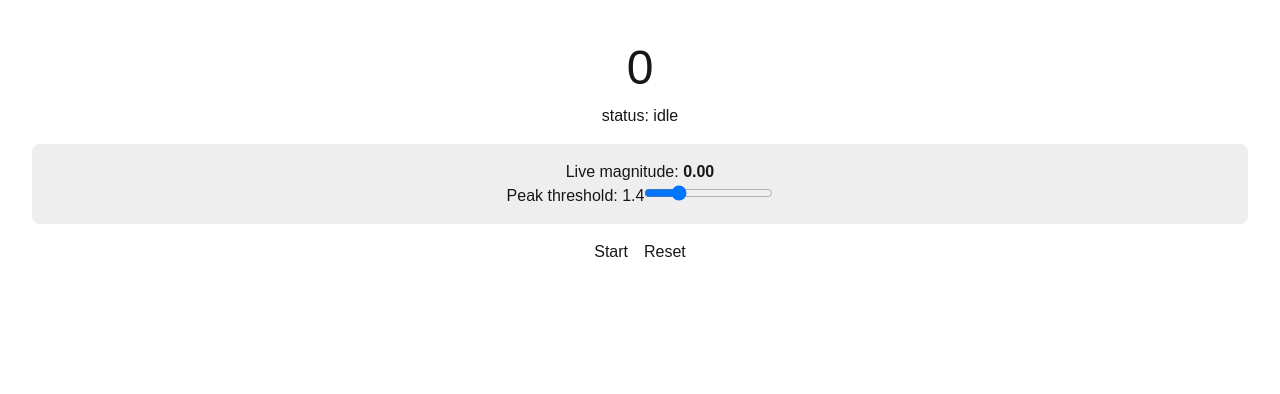
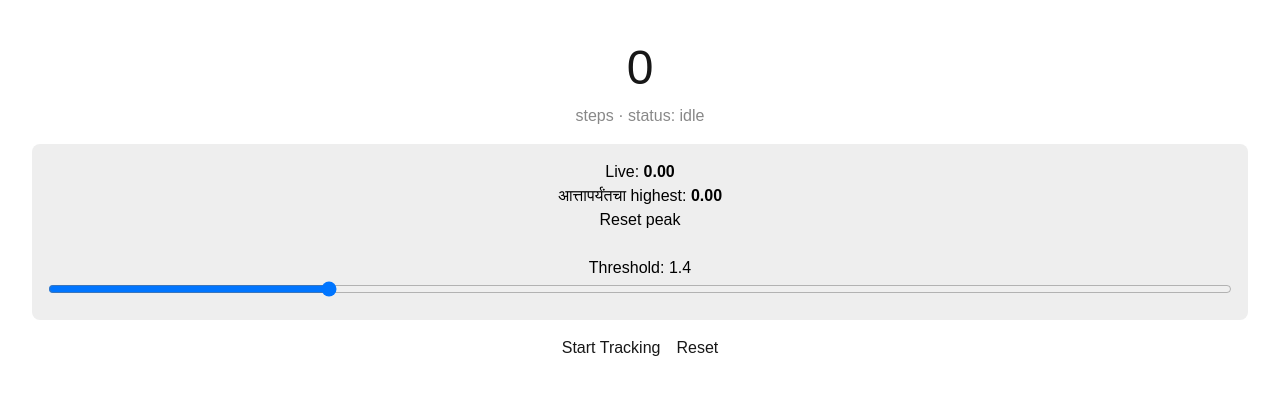
Before and after one commit to omkale1719/step_counter, a Next.js app: page / in a window 1280 px wide. Shown: the top 394 px of the page. Built offline with nearby package versions, Linux system fonts and the light colour scheme.

Commit message:
update files

```diff
--- a/component/StepCounter/index.tsx
+++ b/component/StepCounter/index.tsx
@@ -1,36 +1,43 @@
 'use client';
-
 import { useStepCounter } from "@/hooks/usestepcount";
-
-// import { useStepCounter } from './useStepCounter';
 
 export default function StepCounter() {
   const {
     steps, isTracking, error, status, start, stop, reset,
-    liveMagnitude, peakThreshold, setPeakThreshold,
+    liveMagnitude, peakSeen, setPeakSeen,
+    peakThreshold, setPeakThreshold,
   } = useStepCounter();
 
   return (
     <div style={{ textAlign: 'center', padding: '2rem' }}>
       <h2 style={{ fontSize: '3rem', margin: 0 }}>{steps}</h2>
-      <p>status: {status}</p>
+      <p style={{ color: '#888' }}>steps · status: {status}</p>
 
       {/* --- DEBUG PANEL: calibration नंतर काढून टाका --- */}
-      <div style={{ background: '#eee', padding: '1rem', margin: '1rem 0', borderRadius: 8 }}>
-        <p>Live magnitude: <b>{liveMagnitude.toFixed(2)}</b></p>
+      <div style={{ background: '#eee', padding: '1rem', margin: '1rem 0', borderRadius: 8, color: '#000' }}>
+        <p>Live: <b>{liveMagnitude.toFixed(2)}</b></p>
+        <p>आत्तापर्यंतचा highest: <b>{peakSeen.toFixed(2)}</b></p>
+        <button onClick={() => setPeakSeen(0)}>Reset peak</button>
+        <br /><br />
         <label>
-          Peak threshold: {peakThreshold.toFixed(1)}
+          Threshold: {peakThreshold.toFixed(1)}
           <input
             type="range" min="0.3" max="5" step="0.1"
             value={peakThreshold}
             onChange={(e) => setPeakThreshold(Number(e.target.value))}
+            style={{ width: '100%' }}
           />
         </label>
       </div>
 
       {error && <p style={{ color: 'red' }}>{error}</p>}
-      <div style={{ display: 'flex', gap: '1rem', justifyContent: 'center' }}>
-        {!isTracking ? <button onClick={start}>Start</button> : <button onClick={stop}>Stop</button>}
+
+      <div style={{ display: 'flex', gap: '1rem', justifyContent: 'center', marginTop: '1rem' }}>
+        {!isTracking ? (
+          <button onClick={start}>Start Tracking</button>
+        ) : (
+          <button onClick={stop}>Stop</button>
+        )}
         <button onClick={reset}>Reset</button>
       </div>
     </div>
--- a/hooks/usestepcount.ts
+++ b/hooks/usestepcount.ts
@@ -6,27 +6,36 @@ interface DeviceMotionEventConstructorWithPermission {
   requestPermission?: () => Promise<'granted' | 'denied'>;
 }
 
+const GRAVITY_ALPHA = 0.9;
+const TROUGH_THRESHOLD = 0.5;
+const MIN_STEP_INTERVAL = 300;
+
 export function useStepCounter() {
   const [steps, setSteps] = useState(0);
   const [isTracking, setIsTracking] = useState(false);
   const [error, setError] = useState<string | null>(null);
   const [status, setStatus] = useState<'idle' | 'listening' | 'walking'>('idle');
-  const [liveMagnitude, setLiveMagnitude] = useState(0); // ← DEBUG: live value दाखवण्यासाठी
-  const [peakThreshold, setPeakThreshold] = useState(1.4); // ← DEBUG: UI मधून बदलता येईल
+
+  // DEBUG values — UI मध्ये दाखवण्यासाठी
+  const [liveMagnitude, setLiveMagnitude] = useState(0);
+  const [peakSeen, setPeakSeen] = useState(0);
+
+  const peakThresholdRef = useRef(1.4); // slider ने बदलेल
+  const [peakThreshold, setPeakThresholdState] = useState(1.4);
 
   const gravity = useRef({ x: 0, y: 0, z: 0 });
   const lastStepTime = useRef(0);
   const awaitingTrough = useRef(false);
 
-  const GRAVITY_ALPHA = 0.9;
-  const TROUGH_THRESHOLD = 0.5;
-  const MIN_STEP_INTERVAL = 300;
+  const setPeakThreshold = useCallback((val: number) => {
+    peakThresholdRef.current = val;
+    setPeakThresholdState(val);
+  }, []);
 
   const handleMotion = useCallback((event: DeviceMotionEvent) => {
     const acc = event.accelerationIncludingGravity;
     if (!acc || acc.x === null || acc.y === null || acc.z === null) return;
 
-    // फक्त gravity filter — कुठलंही extra magnitude-smoothing नाही (तेच आधी signal मारत होतं)
     gravity.current.x = GRAVITY_ALPHA * gravity.current.x + (1 - GRAVITY_ALPHA) * acc.x;
     gravity.current.y = GRAVITY_ALPHA * gravity.current.y + (1 - GRAVITY_ALPHA) * acc.y;
     gravity.current.z = GRAVITY_ALPHA * gravity.current.z + (1 - GRAVITY_ALPHA) * acc.z;
@@ -37,12 +46,13 @@ export function useStepCounter() {
 
     const mag = Math.sqrt(linX * linX + linY * linY + linZ * linZ);
 
-    setLiveMagnitude(mag); // ← screen वर live दिसेल
+    setLiveMagnitude(mag);
+    setPeakSeen((prev) => Math.max(prev, mag));
 
     const now = Date.now();
+    const threshold = peakThresholdRef.current;
 
-    setPeakThreshold((currentThreshold) => {
-      if (!awaitingTrough.current && mag > currentThreshold) {
+    if (!awaitingTrough.current && mag > threshold) {
       const gap = now - lastStepTime.current;
       if (gap > MIN_STEP_INTERVAL) {
         setSteps((prev) => prev + 1);
@@ -53,21 +63,24 @@ export function useStepCounter() {
     } else if (awaitingTrough.current && mag < TROUGH_THRESHOLD) {
       awaitingTrough.current = false;
     }
-      return currentThreshold; // threshold इथे फक्त वाचायला वापरला, बदलला नाही
-    });
   }, []);
 
   const start = useCallback(async () => {
     setError(null);
     if (typeof window === 'undefined' || !window.DeviceMotionEvent) {
-      setError('Motion sensor supported नाही.');
+      setError('हे डिव्हाइस/ब्राउझर motion sensor support करत नाही.');
       return;
     }
     const DME = DeviceMotionEvent as unknown as DeviceMotionEventConstructorWithPermission;
     if (typeof DME.requestPermission === 'function') {
+      try {
         const result = await DME.requestPermission();
         if (result !== 'granted') {
-        setError('Permission नाकारली.');
+          setError('Permission नाकारली गेली.');
+          return;
+        }
+      } catch (err) {
+        setError('Permission request failed: ' + (err as Error).message);
         return;
       }
     }
@@ -77,15 +90,21 @@ export function useStepCounter() {
   }, [handleMotion]);
 
   const stop = useCallback(() => {
+    if (typeof window !== 'undefined') {
       window.removeEventListener('devicemotion', handleMotion);
+    }
     setIsTracking(false);
     setStatus('idle');
   }, [handleMotion]);
 
-  const reset = useCallback(() => setSteps(0), []);
+  const reset = useCallback(() => {
+    setSteps(0);
+    setPeakSeen(0);
+  }, []);
 
   return {
     steps, isTracking, error, status, start, stop, reset,
-    liveMagnitude, peakThreshold, setPeakThreshold, // ← डिबगिंगसाठी बाहेर दिलं
+    liveMagnitude, peakSeen, setPeakSeen,
+    peakThreshold, setPeakThreshold,
   };
 }
```
Lines whose indentation alone changed are shown as unchanged.
